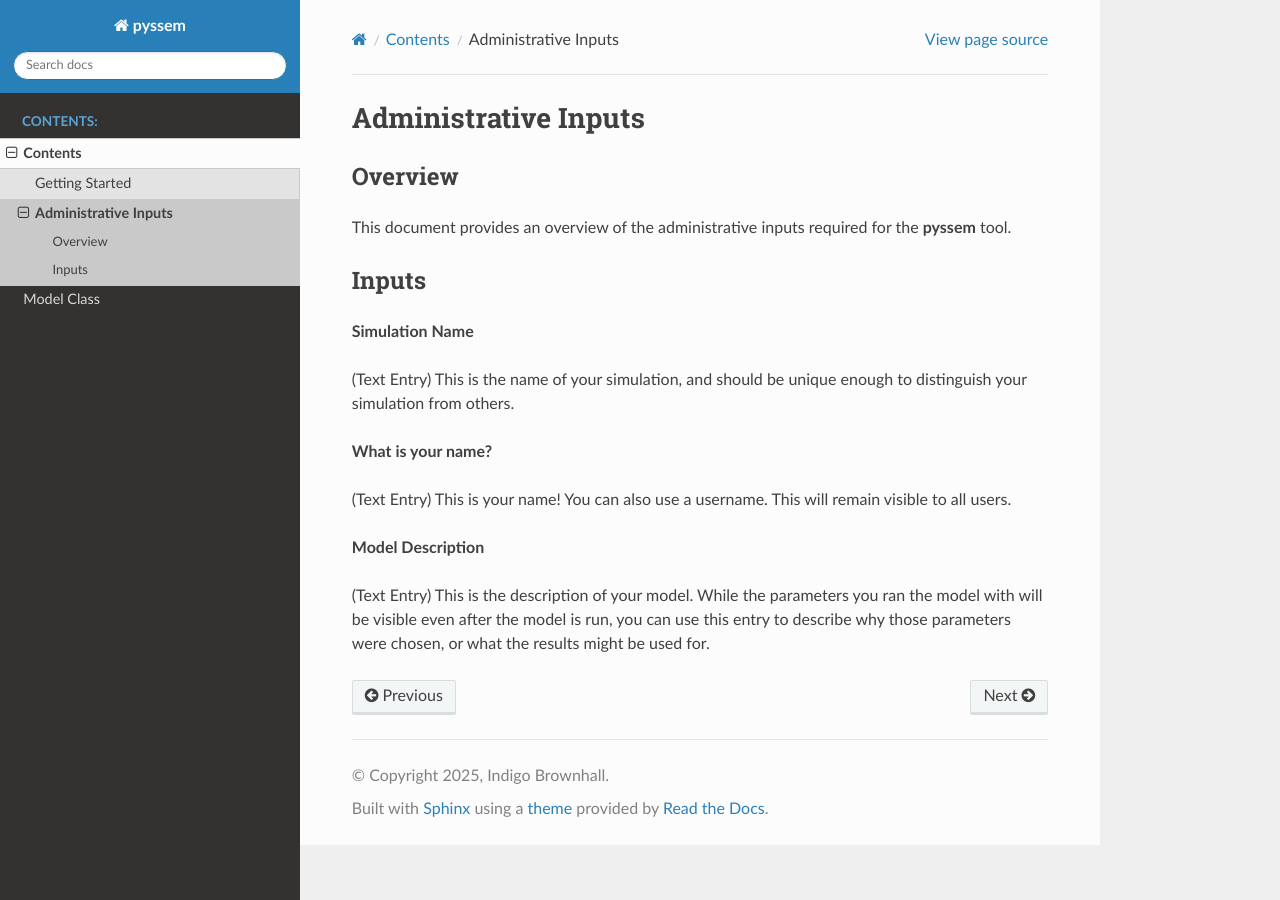
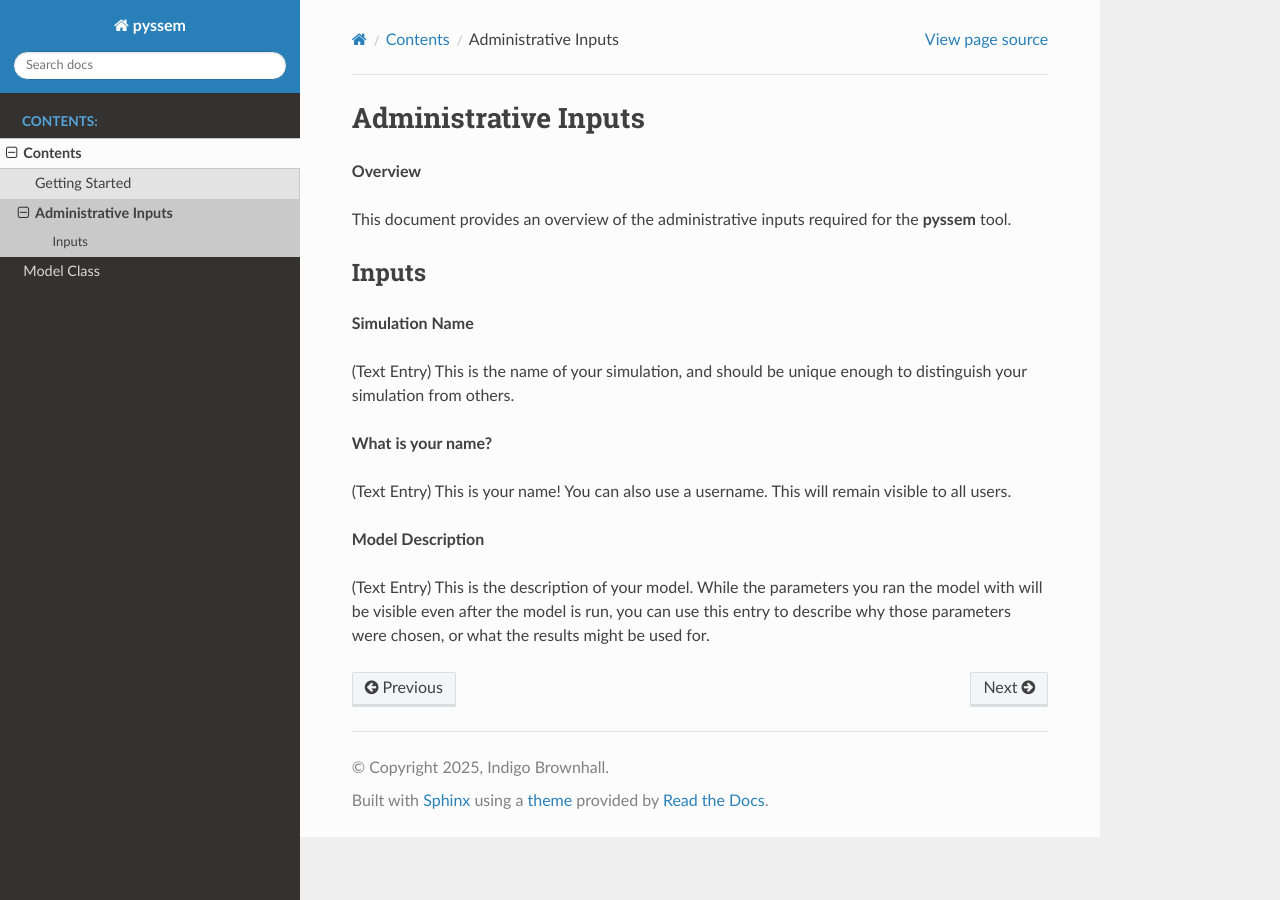
Before and after one commit to ARCLab-MIT/pyssem, a Sphinx documentation site: the page built from source/admin_inputs.rst, in a window 1280 px wide. Built offline with Sphinx 7.4.7 and the Read the Docs theme 3.1.0, drawn with Linux system fonts in a browser that asks for light colours.

Commit message:
Update admin_inputs.rst

```diff
--- a/source/admin_inputs.rst
+++ b/source/admin_inputs.rst
@@ -1,14 +1,13 @@
 Administrative Inputs
 =============
 
-Overview
---------
+**Overview**
 
 This document provides an overview of the administrative inputs required for the **pyssem** tool.
 
 
 Inputs
-------------
+-----------
 **Simulation Name**
 
 (Text Entry) This is the name of your simulation, and should be unique enough to distinguish your
```
